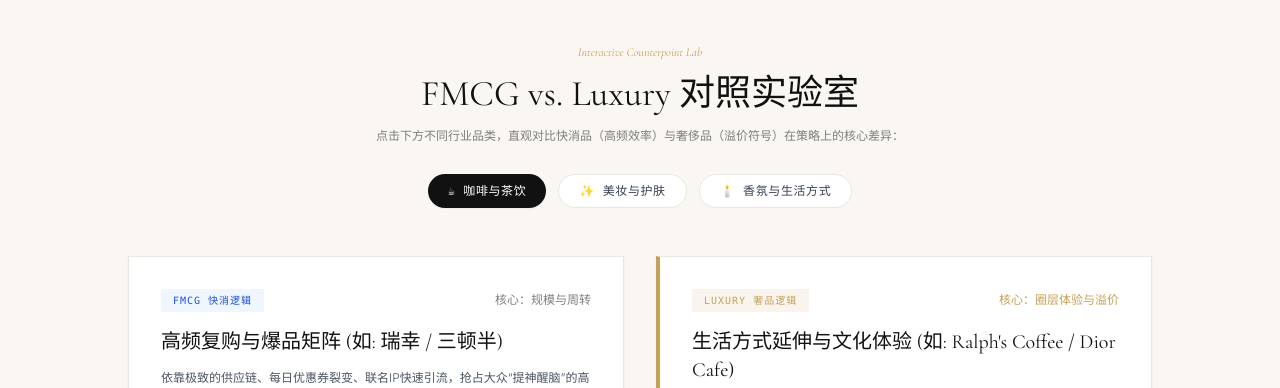
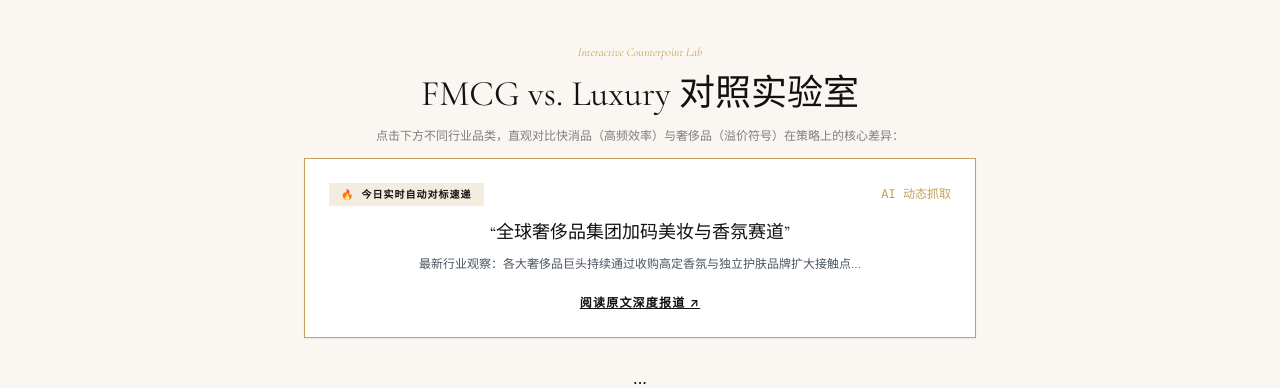
Before and after one commit to Emily-zihan/Everyday-Fashion, a plain HTML site: page index.html in a window 1280 px wide. Shown: the part 4500-4888 px from the top of the page. Drawn offline with nearby package versions, Linux system fonts and the light colour scheme; a web font is replaced by a local one.

Commit message:
Update index.html

```diff
--- a/index.html
+++ b/index.html
@@ -649,6 +649,32 @@
   </section>
 
   <!-- ==================== INTERACTIVE COUNTERPOINT LAB ==================== -->
+  <!-- ==================== INTERACTIVE COUNTERPOINT LAB ==================== -->
+  <section id="counterpoint" class="py-16 px-6 max-w-7xl mx-auto border-t border-brand-border bg-brand-champagne/30">
+    <div class="text-center max-w-2xl mx-auto mb-12 space-y-3">
+      <span class="text-xs font-serif italic text-brand-accent">Interactive Counterpoint Lab</span>
+      <h2 class="font-serif text-3xl md:text-4xl font-normal">FMCG vs. Luxury 对照实验室</h2>
+      <p class="text-xs text-brand-muted leading-relaxed">
+        点击下方不同行业品类，直观对比快消品（高频效率）与奢侈品（溢价符号）在策略上的核心差异：
+      </p>
+
+      <!-- 自动化脚本动态插入的今日实时对标速递区域 -->
+      <!-- LAB-UPDATE-START -->
+      <div class="mb-8 p-6 bg-white border border-brand-accent shadow-sm">
+        <div class="flex items-center justify-between mb-3">
+          <span class="text-[10px] font-mono uppercase tracking-widest bg-brand-accent/20 text-brand-dark px-3 py-1 font-semibold">🔥 今日实时自动对标速递</span>
+          <span class="text-xs text-brand-accent font-mono">AI 动态抓取</span>
+        </div>
+        <h3 class="text-lg font-serif font-normal mb-2 text-brand-dark">“全球奢侈品集团加码美妆与香氛赛道”</h3>
+        <p class="text-gray-600 text-xs leading-relaxed font-light mb-4">最新行业观察：各大奢侈品巨头持续通过收购高定香氛与独立护肤品牌扩大接触点...</p>
+        <a href="https://www.businessoffashion.com/" target="_blank" class="text-xs uppercase tracking-widest font-semibold text-brand-dark hover:text-brand-accent underline">
+          阅读原文深度报道 ↗
+        </a>
+      </div>
+      <!-- LAB-UPDATE-END -->
+
+      <div class="flex justify-center gap-3 pt-4 flex-wrap">
+        ...
   <section id="counterpoint" class="py-16 px-6 max-w-7xl mx-auto border-t border-brand-border bg-brand-champagne/30">
     <div class="text-center max-w-2xl mx-auto mb-12 space-y-3">
       <span class="text-xs font-serif italic text-brand-accent">Interactive Counterpoint Lab</span>
```
